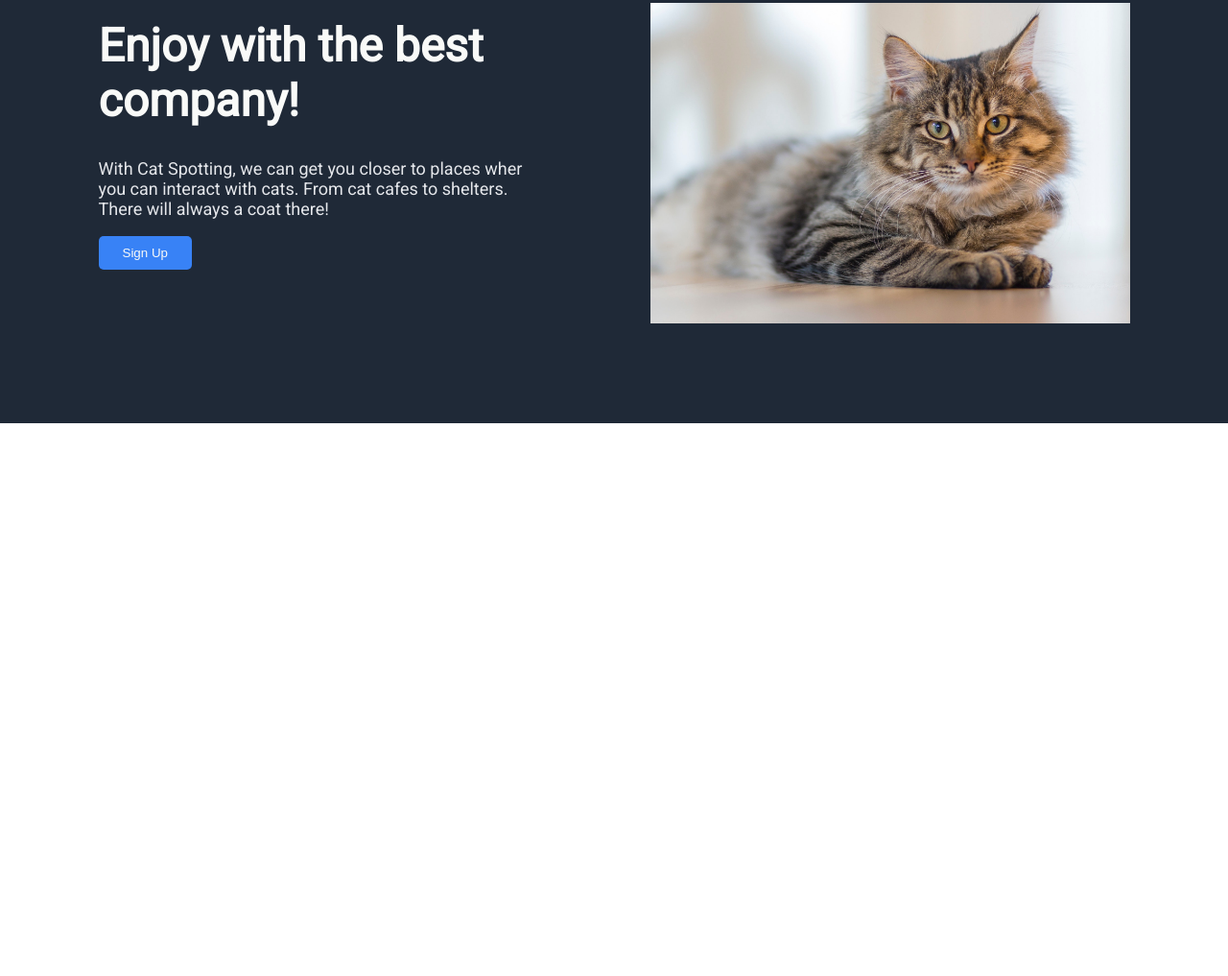
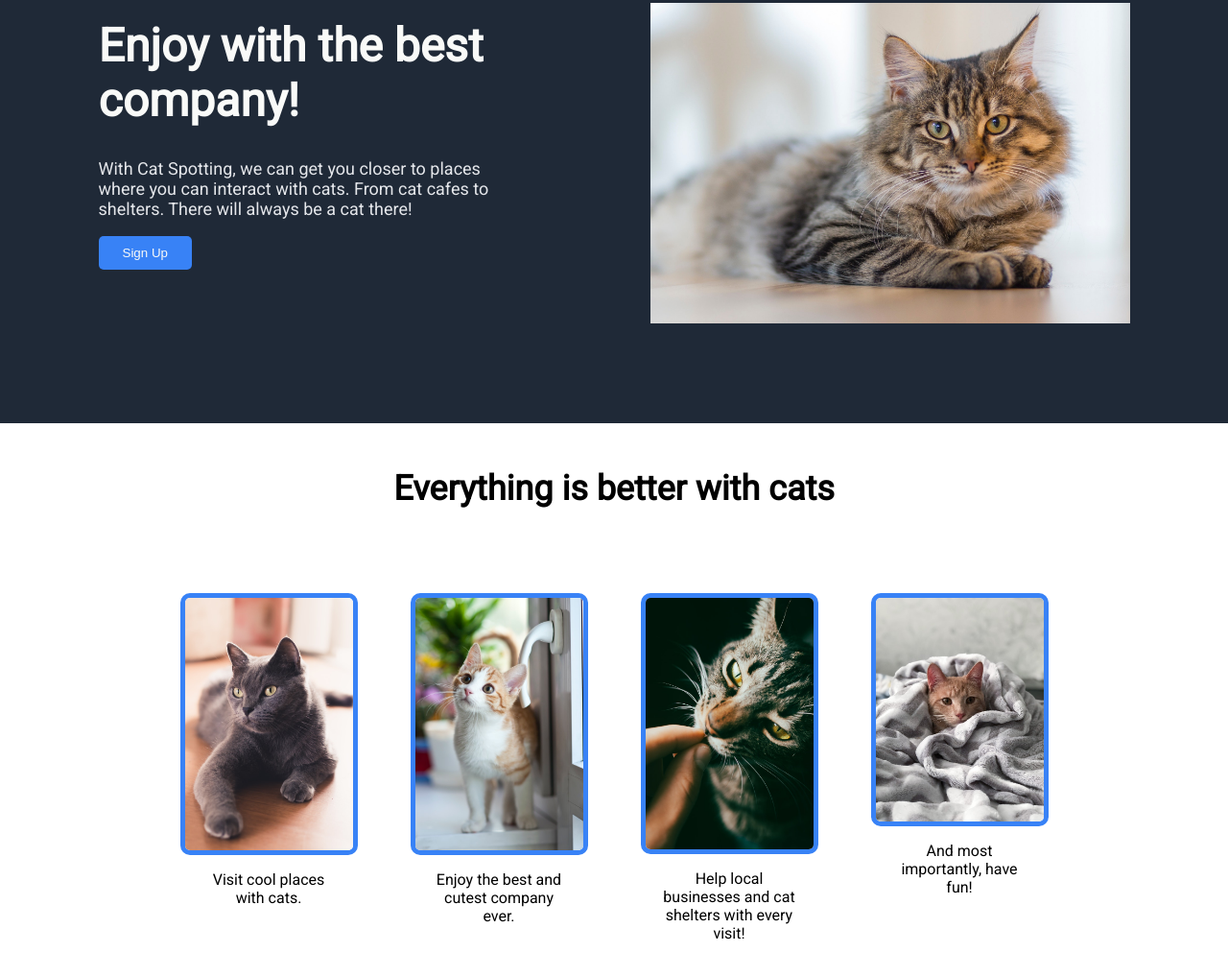
Before and after one commit to Oscsalven/TOP-project-langing-page, a plain HTML site: page index.html in a window 1280 px wide. Shown: the part 165-1182 px from the top of the page at 96% size. Before the commit the page ends 800 px from the top, so only its background shows below. Drawn offline with Linux system fonts and the light colour scheme.

Commit message:
Ready second container

```diff
--- a/index.html
+++ b/index.html
@@ -13,7 +13,7 @@
         <div class="left-column">
             <h3 class="header-logo">Cat Spotting</h3>
             <h1 class="title">Enjoy with the best company!</h1>
-            <p class="description">With Cat Spotting, we can get you closer to places wher you can interact with cats. From cat cafes to shelters. There will always a coat there!</p>
+            <p class="description">With Cat Spotting, we can get you closer to places where you can interact with cats. From cat cafes to shelters. There will always be a cat there!</p>
             <button class="sign-up-button">Sign Up</button>
         </div>
         <div class="right-column">
@@ -27,5 +27,26 @@
             </div>
         </div>
     </div>
+    <div class="second-container">
+        <h4 class="info-header">Everything is better with cats</h4>
+        <div class="info">
+            <div class="info-column">
+                <img class="cat-image" src="styles/images/pexels-leonardo-de-oliveira-1770918.jpg" alt="Cat image">
+                <p class="info-text">Visit cool places with cats.</p>
+            </div>
+            <div class="info-column">
+                <img class="cat-image" src="styles/images/pexels-wojciech-kumpicki-2071873.jpg" alt="Cat image">
+                <p class="info-text">Enjoy the best and cutest company ever.</p>
+            </div>
+            <div class="info-column">
+                <img class="cat-image" src="styles/images/pexels-lucas-pezeta-9566274.jpg" alt="Cat image">
+                <p class="info-text">Help local businesses and cat shelters with every visit!</p>
+            </div>
+            <div class="info-column">
+                <img class="cat-image" src="styles/images/pexels-tatiana-аzatskaya-3616232.jpg" alt="Cat image">
+                <p class="info-text">And most importantly, have fun!</p>
+            </div>
+        </div>
+    </div>
 </body>
 </html>
--- a/styles/styles.css
+++ b/styles/styles.css
@@ -4,6 +4,8 @@ body {
     font-family: 'Roboto', sans-serif;
     margin: 0;
 }
+
+/* First Container */
 
 .header-menu {
     display: flex;
@@ -57,3 +59,41 @@ body {
     border: none;
     border-radius: 5px;
 }
+
+/* Second container */
+
+.second-container {
+    display: flex;
+    flex-direction: column;
+    padding-bottom: 150px;
+}
+
+.info {
+    display: flex;
+    justify-content: center;
+    gap: 55px;
+}
+
+.info-column {
+    display: flex;
+    flex-direction: column;
+    align-items: center;
+}
+
+.info-header {
+    font-size: 36px;
+    text-align: center;
+    padding-bottom: 40px;
+}
+
+.info-text {
+    width: 150px;
+    text-align: center;
+}
+
+.cat-image {
+    width: 175px;
+    height: auto;
+    border: 5px solid #3882f6;
+    border-radius: 10px;
+}
```
